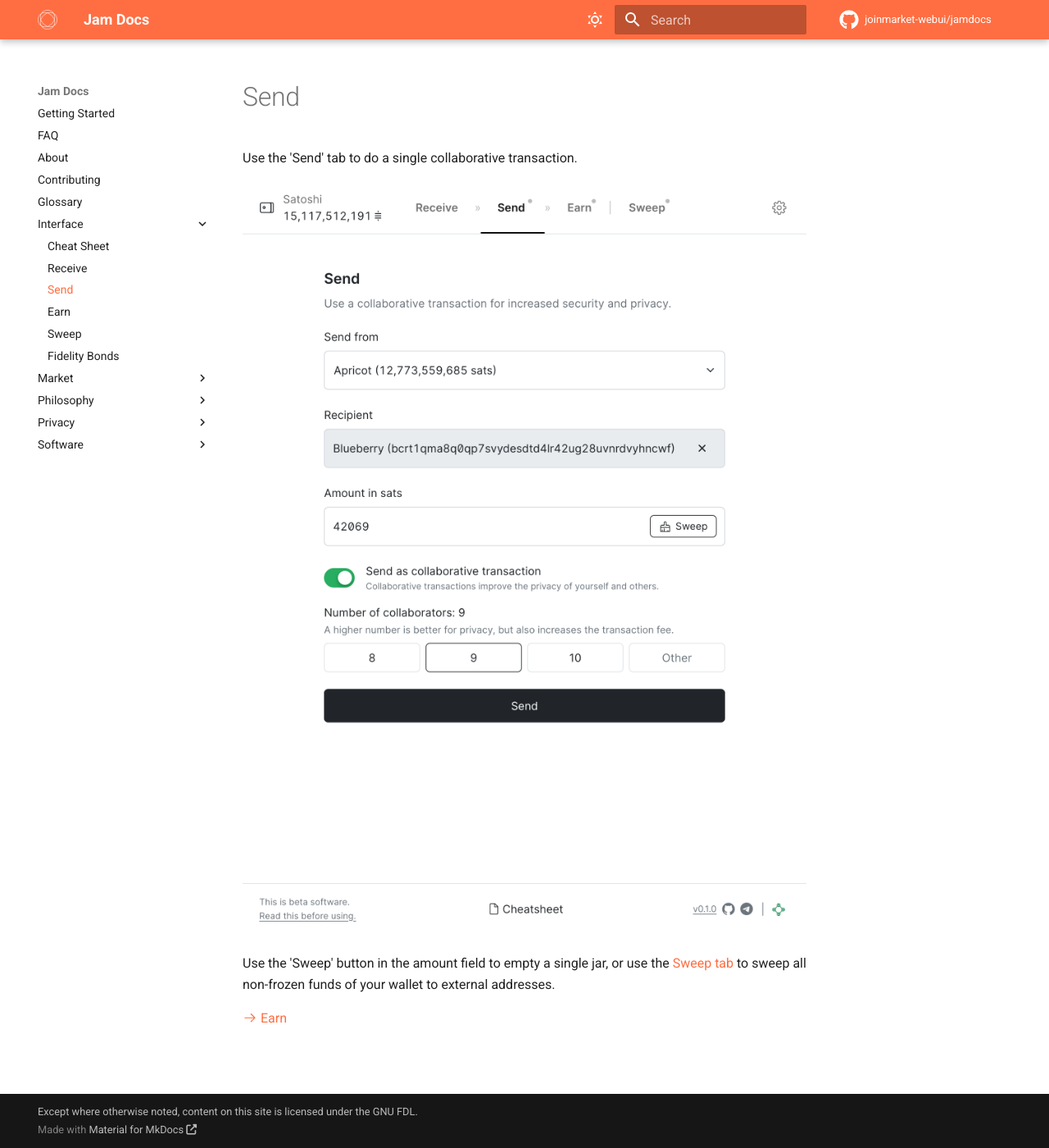
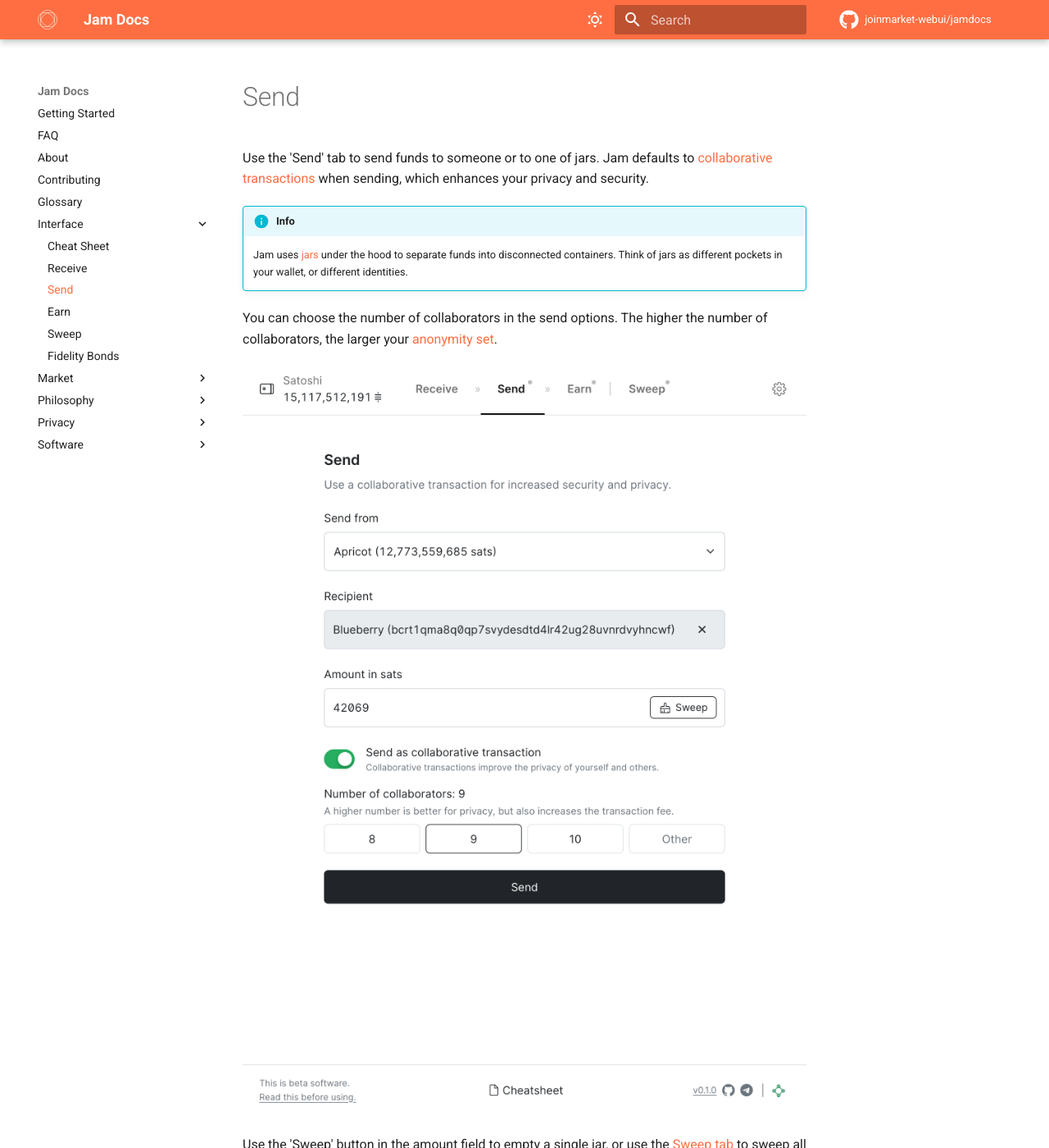
Before and after one commit to joinmarket-webui/jamdocs, an MkDocs documentation site: the page built from docs/interface/02-send.md, in a window 1280 px wide and 1400 px high. Shown: the whole window at 82% size. Built offline with MkDocs 1.6.1 and Material for MkDocs 9.7.7, drawn with Linux system fonts in a browser that asks for light colours; nearby versions of some CDN libraries; comment, search, counter and statistics services are not loaded; some of the changed text lies outside the part shown.

Commit message:
feat(send): explanatory text

```diff
--- a/docs/interface/02-send.md
+++ b/docs/interface/02-send.md
@@ -1,6 +1,21 @@
 # Send
 
-Use the 'Send' tab to do a single collaborative transaction.
+Use the 'Send' tab to send funds to someone or to one of jars. Jam defaults to
+[collaborative transactions][ct] when sending, which enhances your privacy and
+security.
+
+!!! info
+    Jam uses [jars][jars] under the hood to separate funds into disconnected
+    containers. Think of jars as different pockets in your wallet, or different
+    identities.
+
+[ct]: /glossary/#collaborative-transaction
+[jars]: /glossary/#jar
+
+You can choose the number of collaborators in the send options. The higher the
+number of collaborators, the larger your [anonymity set][anonset].
+
+[anonset]: /glossary/#anonymity-set
 
 ![](../assets/interface/send.png#only-dark)
 
@@ -10,6 +25,9 @@
 [Sweep tab][sweep] to sweep all non-frozen funds of your wallet to external
 addresses.
 
+After you made your first collaborative transaction with one of your jars as the
+recipient, you are ready to earn.
+
 [:octicons-arrow-right-24: Earn][earn]
 
 [earn]: 03-earn.md
```
